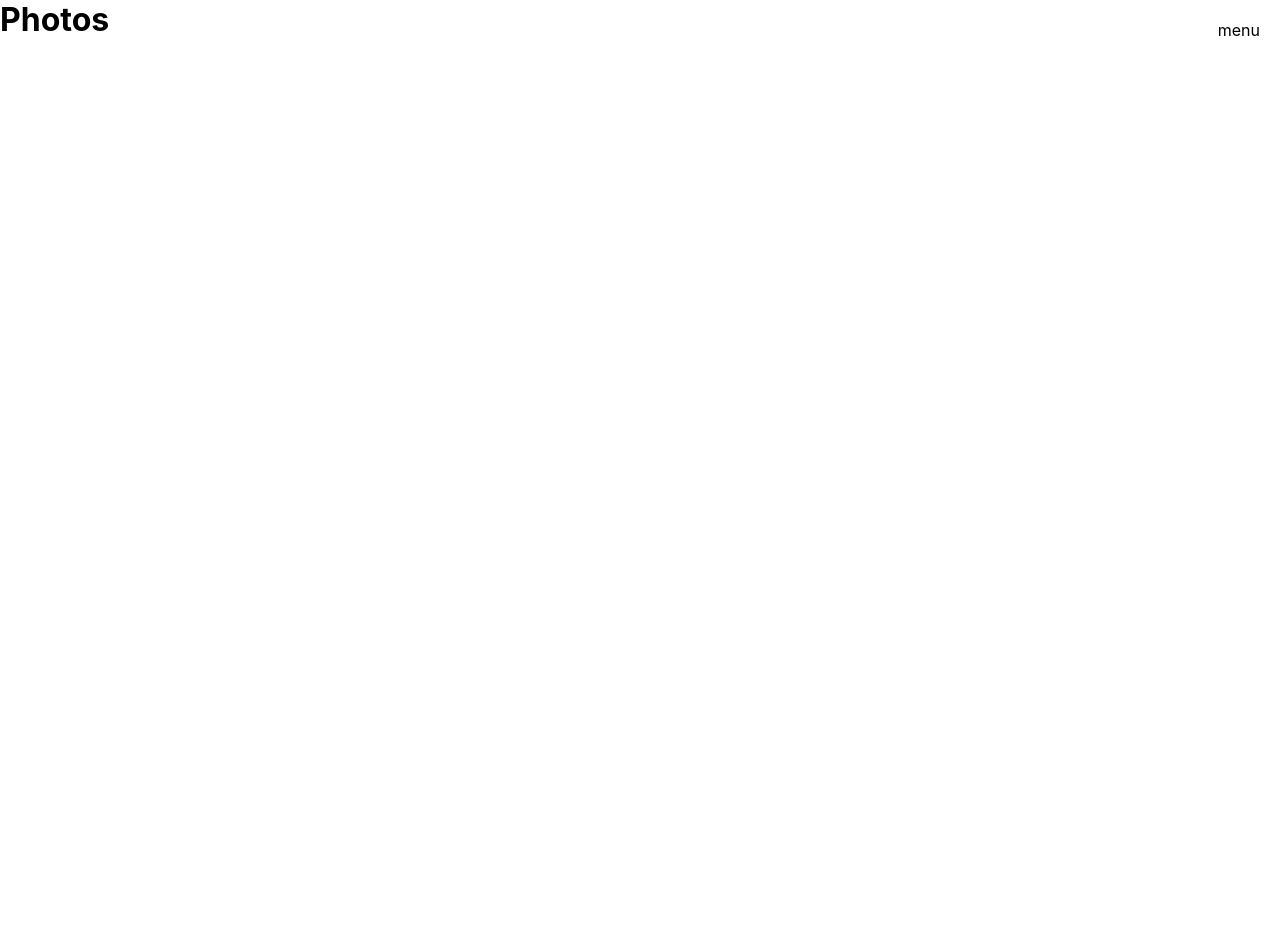
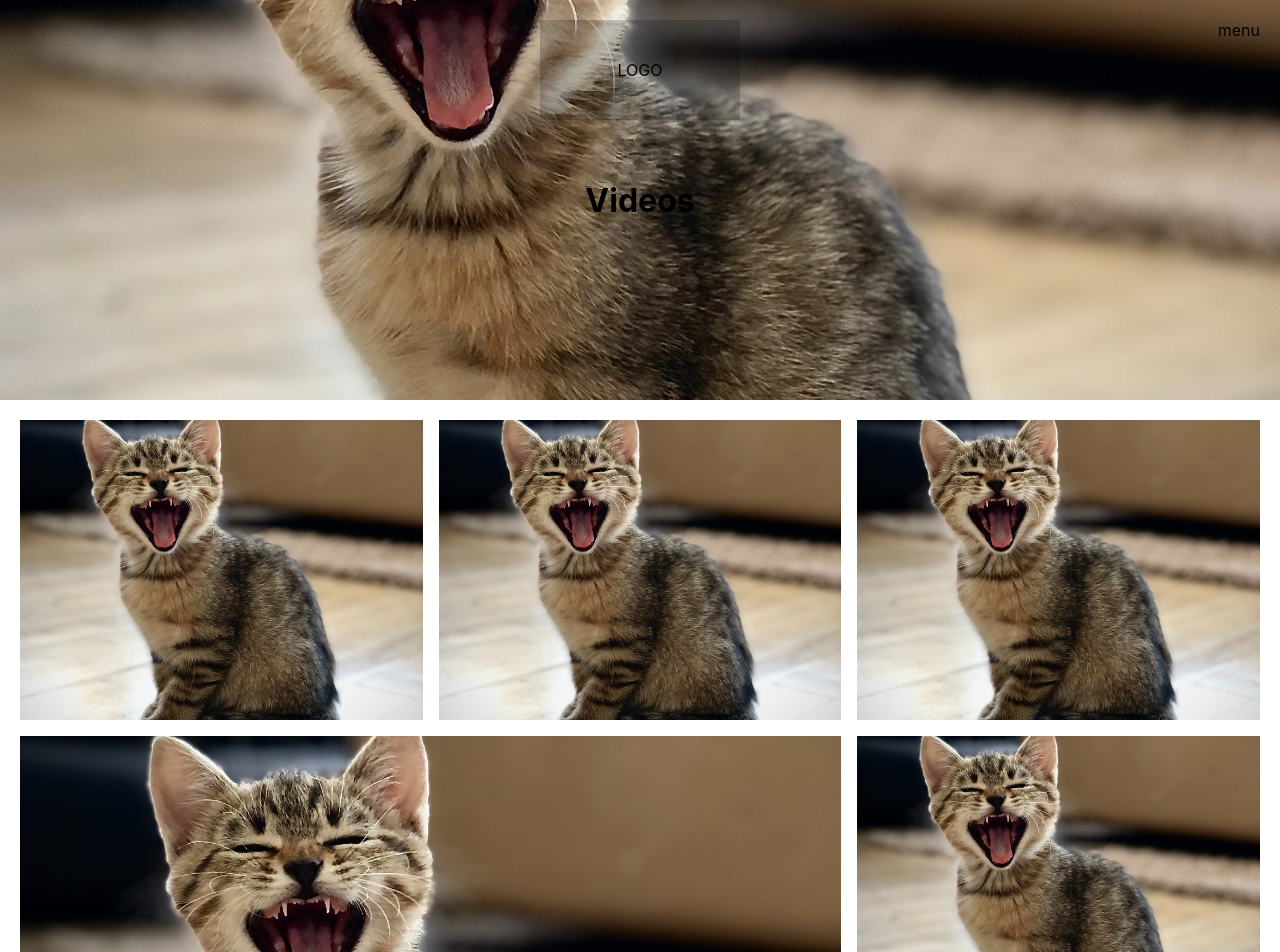
Before and after one commit to JesseReo/jessereo.com, a Next.js app: page /photos in a window 1280 px wide. Shown: the top 952 px of the page. Before the commit the page ends 800 px from the top, so only its background shows below. Built offline with nearby package versions, Linux system fonts and the light colour scheme.

Commit message:
add wireframe to Photos page

```diff
--- a/pages/photos.js
+++ b/pages/photos.js
@@ -1,5 +1,11 @@
 import Head from "next/head";
+import Image from "next/image";
+import styles from "../styles/Photos.module.css";
+import PageContainer from "../components/PageContainer";
 import Navigation from "../components/Navigation";
+import Logo from "../components/Logo";
+import Hero from "../components/Hero";
+import Main from "../components/Main";
 
 export default function Photos() {
   return (
@@ -7,11 +13,37 @@ export default function Photos() {
       <Head>
         <title>Photos - JESSE REAL</title>
         <meta name="description" content="Photos featuring Jesse Real" />
+        <meta name="viewport" content="width=device-width, initial-scale=1" />
       </Head>
-      <Navigation />
-      <main>
-        <h1>Photos</h1>
-      </main>
+
+      <PageContainer>
+        <Navigation />
+
+        <Logo />
+
+        <Hero
+          title="Videos"
+          backgroundImage="url(/loan-7AIDE8PrvA0-unsplash.jpg)"
+        />
+
+        <Main fullWidth>
+          <div className={styles.photoGrid}>
+            {[1, 2, 3, 4, 5, 6, 7, 8, 9].map((item, i) => {
+              return (
+                <div className={styles.photoGridItem}>
+                  <Image
+                    key={`photo-${i}`}
+                    src="/loan-7AIDE8PrvA0-unsplash.jpg"
+                    alt="alt"
+                    layout="fill"
+                    objectFit="cover"
+                  />
+                </div>
+              );
+            })}
+          </div>
+        </Main>
+      </PageContainer>
     </>
   );
 }
--- /dev/null
+++ b/styles/Photos.module.css
@@ -0,0 +1,18 @@
+.photoGrid {
+  display: grid;
+  grid-template-columns: repeat(auto-fit, minmax(300px, 1fr));
+  grid-template-rows: repeat(6, 300px);
+  grid-gap: 1rem;
+  grid-auto-flow: dense;
+}
+
+.photoGridItem {
+  position: relative;
+  width: 100%;
+  height: 100%;
+}
+
+.photoGridItem:nth-child(4n) {
+  grid-column: span 2;
+  grid-row: span 2;
+}
```
